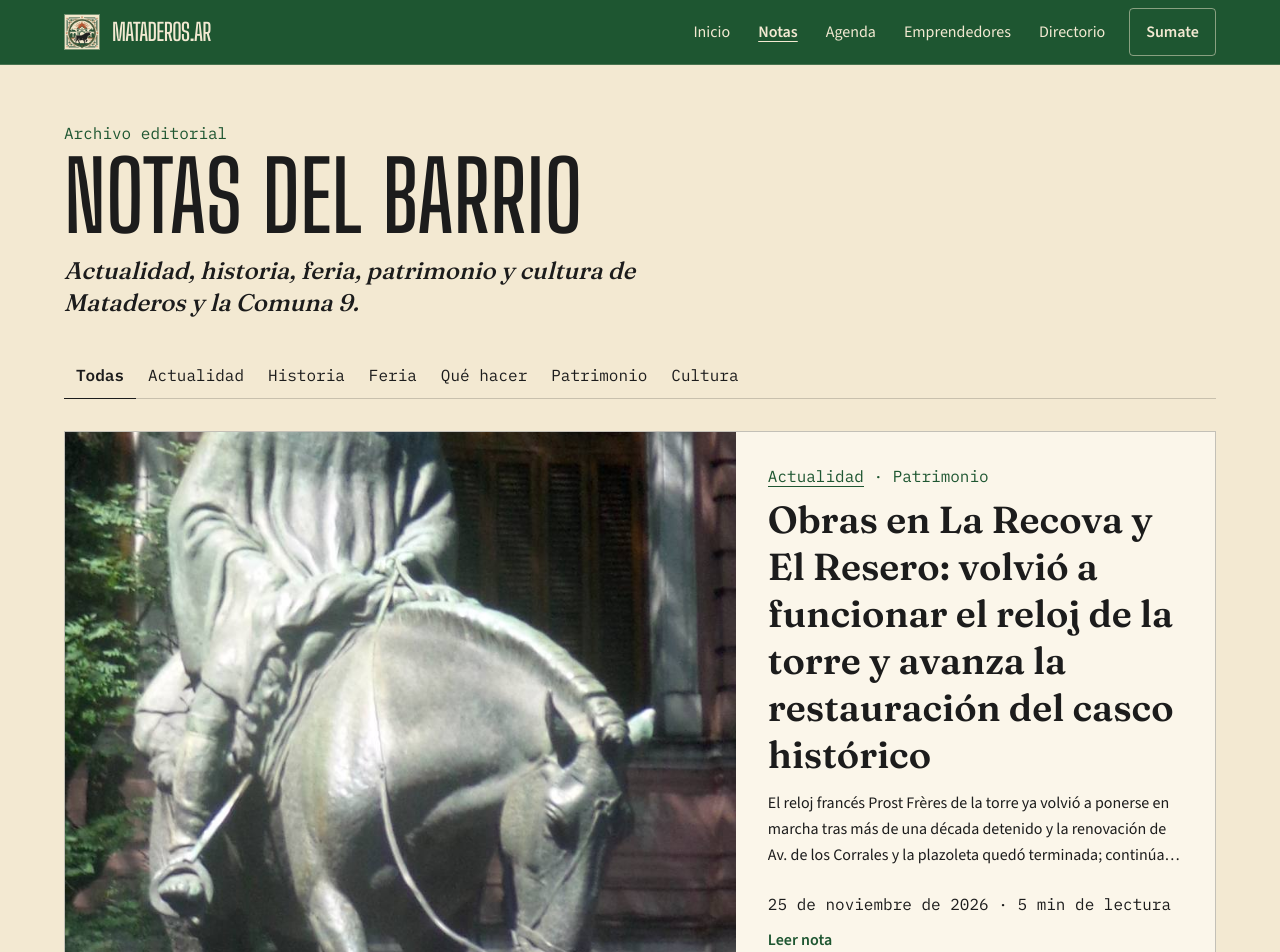
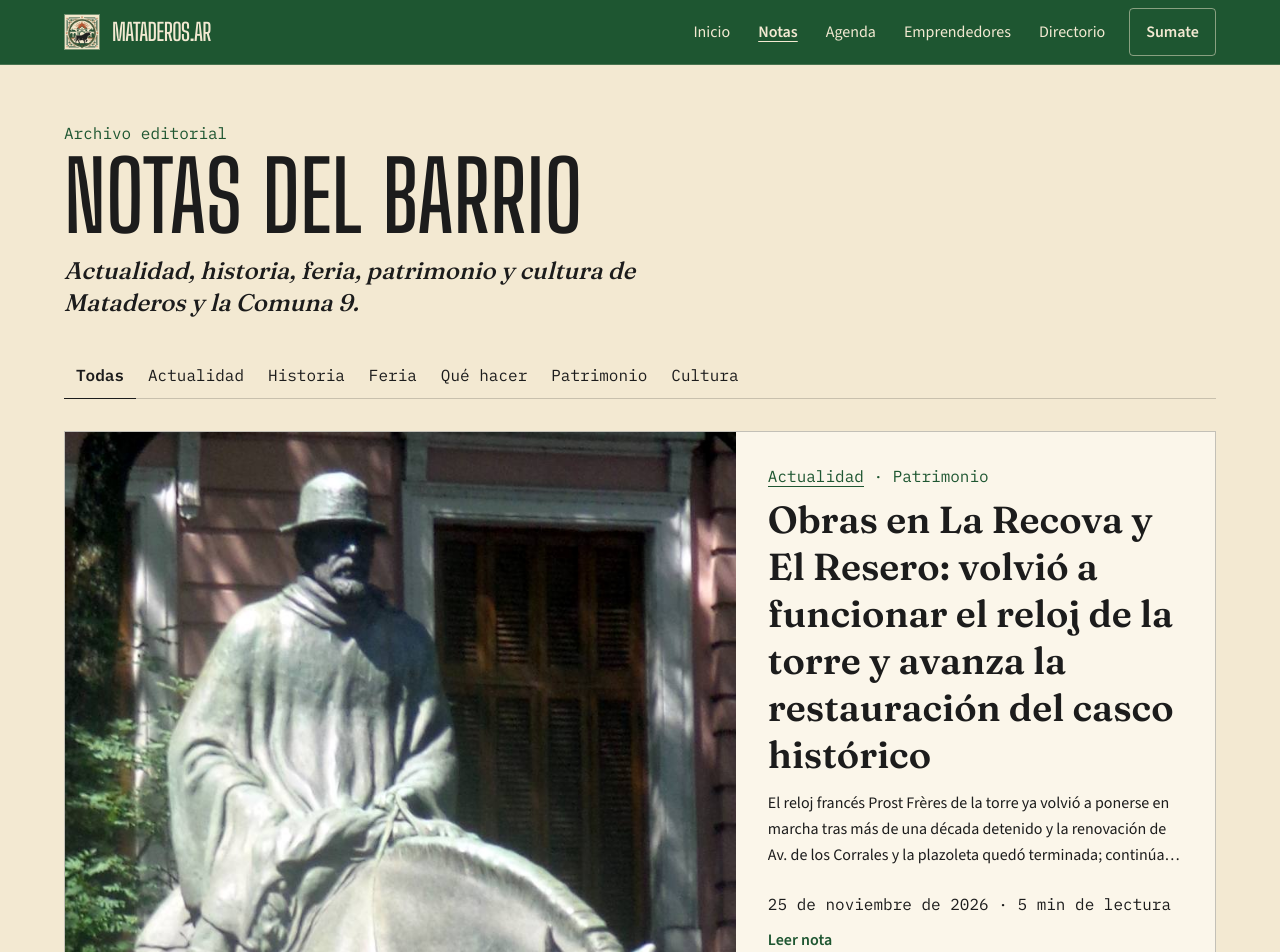
Before and after one commit to flavusem0805/mataderos.ar, a Next.js app: page /notas in a window 1280 px wide. Shown: the top 952 px of the page. Built offline with nearby package versions, Linux system fonts and the light colour scheme.

Commit message:
fix(notas): usar style objectPosition inline para evitar purga de Tailwind

```diff
--- a/src/app/notas/[slug]/page.tsx
+++ b/src/app/notas/[slug]/page.tsx
@@ -171,7 +171,8 @@ export default async function NotaPage({ params }: NotaPageProps) {
                 fill
                 priority
                 sizes="(max-width: 768px) 100vw, 1100px"
-                className={`object-cover ${nota.image.objectPosition ?? 'object-center'}`}
+                className="object-cover"
+                style={{ objectPosition: nota.image.objectPosition ?? 'center' }}
               />
             </div>
             <figcaption className="mt-2 max-w-[75ch] font-mono text-base leading-relaxed">
--- a/src/components/PortalClient.tsx
+++ b/src/components/PortalClient.tsx
@@ -124,7 +124,8 @@ function PhotoFill({
         fill
         sizes={sizes}
         priority={priority}
-        className={`object-cover ${objectPosition ?? 'object-center'}`}
+        className="object-cover"
+        style={{ objectPosition: objectPosition ?? 'center' }}
       />
       {reference && (
         <span
--- a/src/components/notas/NotasPortada.tsx
+++ b/src/components/notas/NotasPortada.tsx
@@ -111,7 +111,8 @@ function FiguraCard({
         fill
         priority={priority}
         sizes={sizes}
-        className={`object-cover ${foto.objectPosition ?? 'object-center'}`}
+        className="object-cover"
+        style={{ objectPosition: foto.objectPosition ?? 'center' }}
       />
     </span>
   );
--- a/src/lib/notas/media.ts
+++ b/src/lib/notas/media.ts
@@ -90,7 +90,7 @@ export const FOTOS = {
     licenseUrl: 'https://creativecommons.org/licenses/by-sa/4.0/',
     sourceUrl: 'https://commons.wikimedia.org/wiki/File:Monumento_ecuestre_El_Gaucho_Resero_01.JPG',
     changes: 'Copia reducida para la web.',
-    objectPosition: 'object-[50%_12%]'
+    objectPosition: '50% 10%'
   }
 } as const satisfies Record<string, Foto>;
 
```
